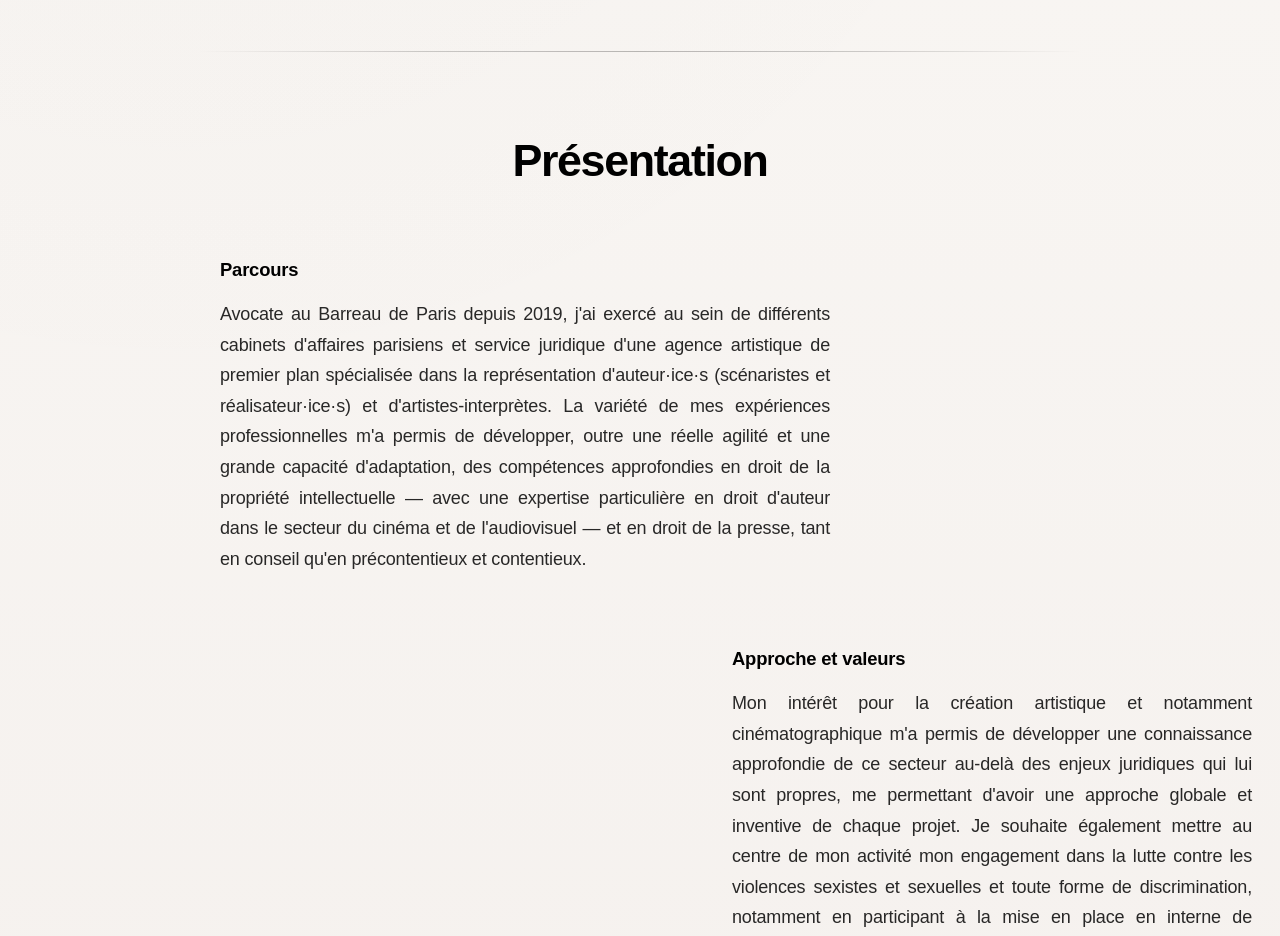
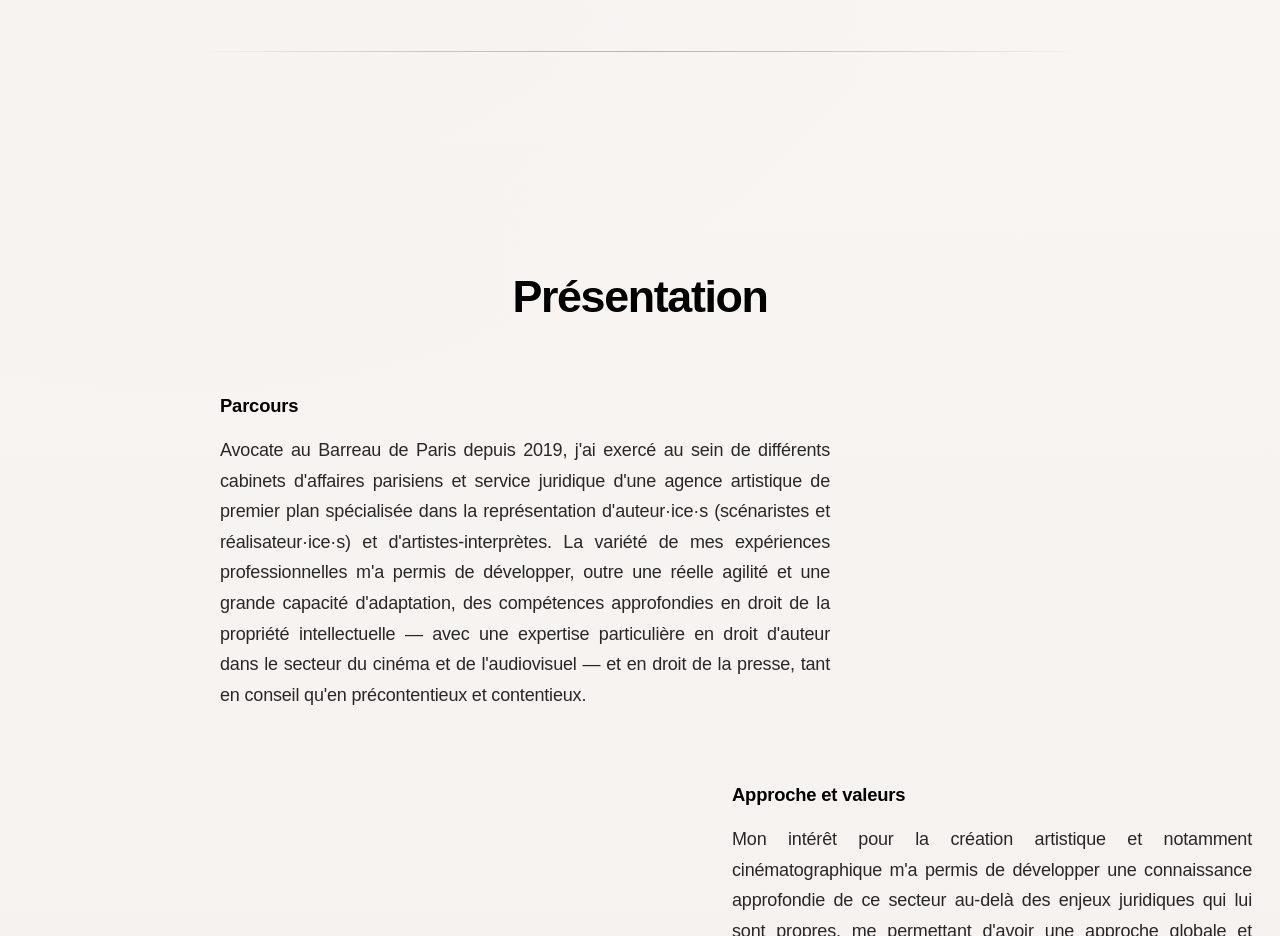
Before and after one commit to ludovicbeot/site-claire-lise, a Next.js app: page / in a window 1280 px wide. Shown: the part 880-1816 px from the top of the page. Built offline with nearby package versions, Linux system fonts and the light colour scheme; a web font is replaced by a local one.

Commit message:
Update globals.css

```diff
--- a/app/globals.css
+++ b/app/globals.css
@@ -395,7 +395,7 @@ body {
 }
 
 .presentation-detail-header {
-  margin-top: 0;
+  margin-top: 220px;
   margin-bottom: 72px;
   padding-top: 0;
   text-align: center;
```
